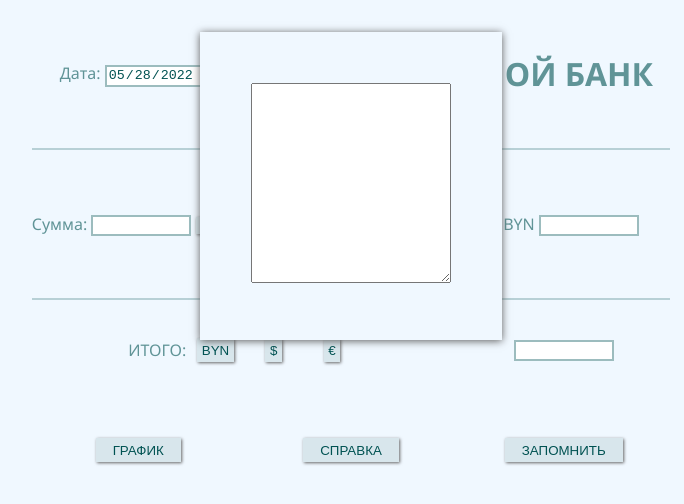
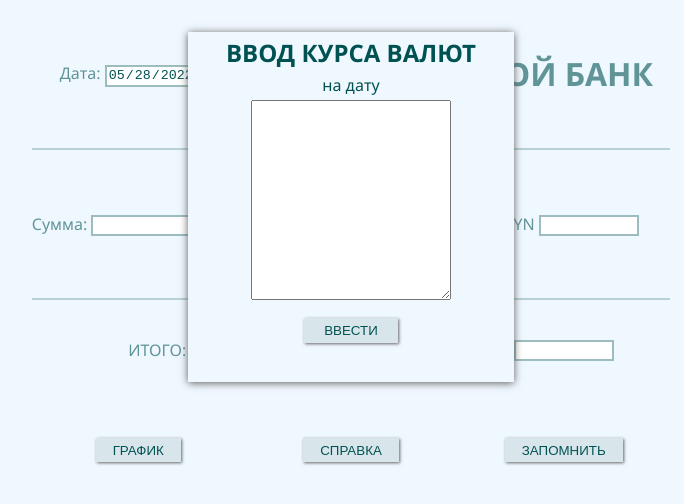
Before and after one commit to DzmitryMiankou/My-bank, a plain HTML site: page index.html in a window 1280 px wide. Both pictures are taken after a click on the button "ВВОД КУРСОВ". Shown: the whole page, without its empty margins (289-973 px from the left). Drawn offline with Linux system fonts and the light colour scheme.

Commit message:
problemButton

```diff
--- a/css/style.css
+++ b/css/style.css
@@ -103,11 +103,20 @@ input {
 #newDiv {
     position: absolute;
     top: 4%;
-    padding: 4%;
+    height: 350px;
+    padding: 0% 3% 0% 3%;
     background-color:var(--main-color-backgraund);
     box-shadow:rgb(92, 92, 92) 0px 1px 8px;
+    text-align: center;
+    color: var(--color-text);
 }
-textarea {
+#newDiv h2, #newDiv p {
+    margin:1% 0% 1% 0%;
+}
+#newButton {
+    margin: 5%;
+}
+#newDiv textarea {
     max-height: 200px;
     max-width: 200px;
     height: 200px;
--- a/index.html
+++ b/index.html
@@ -20,7 +20,7 @@
         <label for="date">Дата:</label>
         <input id="date" type="date" value="" />
       </form>
-      <button id="date__input" name="send">ВВОД КУРСОВ</button>
+      <button id="date__input">ВВОД КУРСОВ</button>
       <div class="date__bankname">
         <h1>МОЙ БАНК</h1>
       </div>
--- a/js/script.js
+++ b/js/script.js
@@ -9,8 +9,14 @@ document.addEventListener("DOMContentLoaded", () => {
     const buttons = document.querySelector(`button`);
     const formDate = document.forms["date"];
 
+    /*settings DateProcessing*/
+    const textH2 = `ВВОД КУРСА ВАЛЮТ`;
+    const textP = `на дату`;
+    const textButton = `ВВЕСТИ`;
+
+
     /*call class*/
-    const date = new DateProcessing(buttons, day, formDate);
+    const date = new DateProcessing(buttons, day, formDate, textH2, textP, textButton);
     date.getButt();
 
 
@@ -19,10 +25,13 @@ document.addEventListener("DOMContentLoaded", () => {
 
 
 class DateProcessing {
-    constructor(button, day, formDate) {
+    constructor(button, day, formDate, textH2, textP, textButton) {
         this.button = button;
         this.toDay = day;
         this.formDate = formDate;
+        this.textH2 = textH2;
+        this.textP = textP;
+        this.textButton = textButton;
     }
     getButt() {
         this.button.addEventListener("click", (event) => {
@@ -30,6 +39,9 @@ class DateProcessing {
             switch(target.id) {
                 case "date__input"://Ввод курса
                     this.chekDay();
+                    break;
+                case "newButton"://удаление окна
+                    alert(`hi`);
                     break;
             }
         });
@@ -46,13 +58,37 @@ class DateProcessing {
         }
     }
     newTextWindow() {
-        let list = document.getElementById("newForm");
-        let newDiv = document.createElement("div");
-        let newForm = document.createElement("form");
+        const list = document.getElementById("newForm");
+        const newDiv = document.createElement("div");
+
+        const newH2 = document.createElement("h2");
+        newDiv.append(newH2);
+
+        const textH2 = document.createTextNode(this.textH2);
+        newH2.append(textH2);
+
+        const newP = document.createElement("p");
+        newDiv.append(newP);
+
+        const textP = document.createTextNode(this.textP);
+        newP.append(textP);
+
+        const newForm = document.createElement("form");
         newDiv.append(newForm);
-        let textar = document.createElement("textarea");
-        newDiv.append(textar);
+
+        const textar = document.createElement("textarea");
+        newForm.append(textar);
+
+        const button = document.createElement("button");
+        newDiv.append(button);
+
+        const textButton = document.createTextNode(this.textButton);
+        button.append(textButton);
+
         list.append(newDiv);
+
         newDiv.setAttribute(`id`,`newDiv`);
+        textar.setAttribute(`id`,`newtextar`);
+        button.setAttribute(`id`,`newButton`);
     }
 } //The end______________________________DateProcessing______________________________________
```
